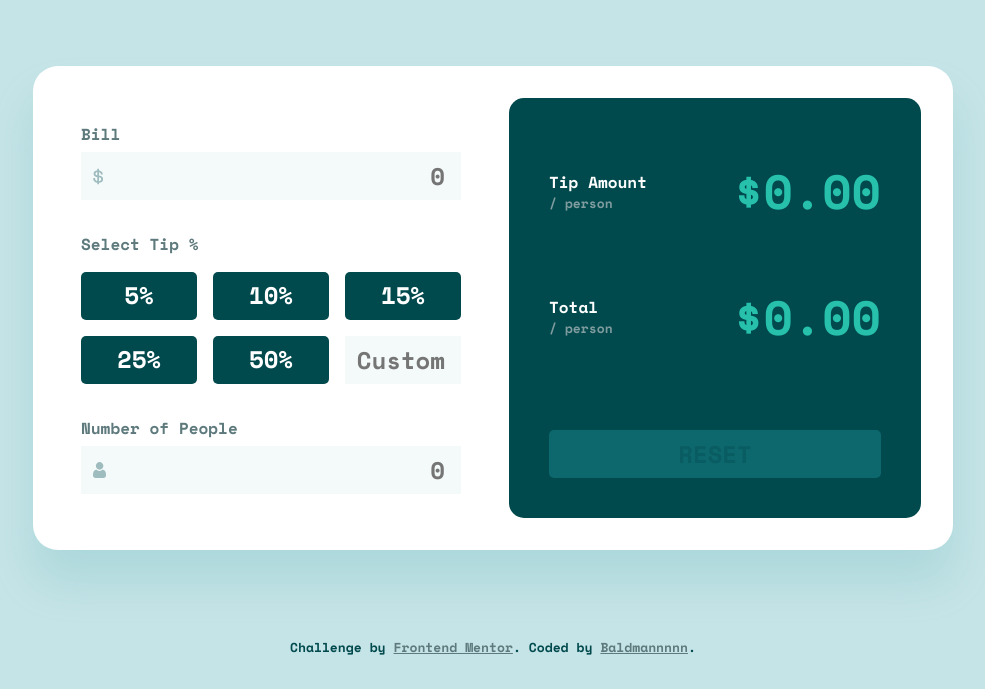
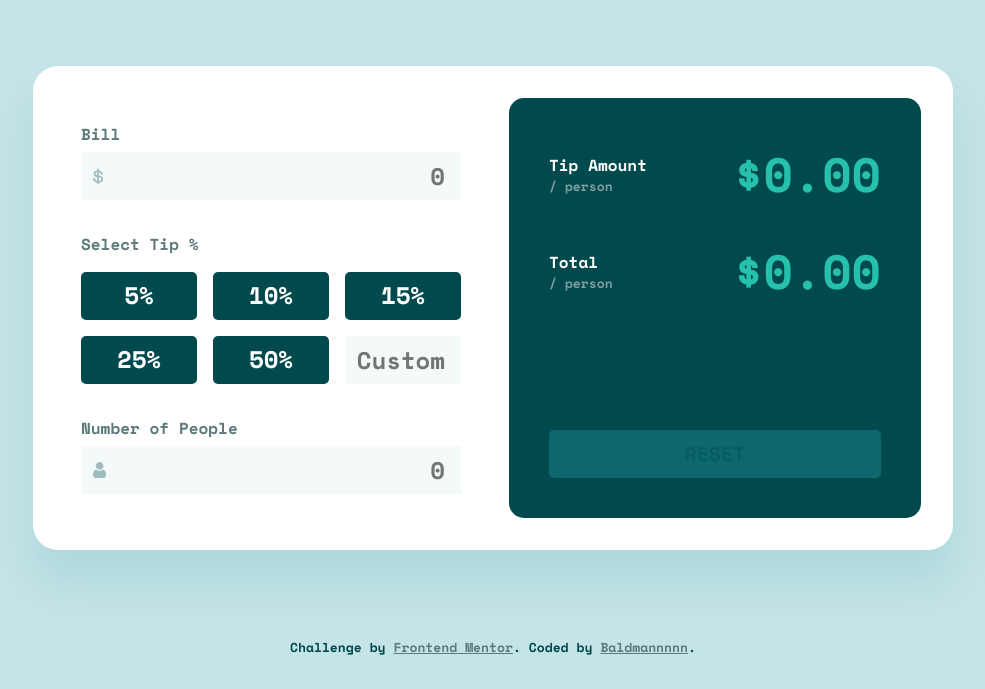
Before and after one commit to baldmannnnn/tip-calculator-app-frontend-mentor-challenge, a website built with Parcel: page src/index.html in a window 1280 px wide. Shown: the part 111-800 px from the top of the page, without its empty margins (147-1132 px from the left). Built offline with nearby package versions, Linux system fonts and the light colour scheme.

Commit message:
add screenshots

```diff
--- a/src/index.html
+++ b/src/index.html
@@ -89,19 +89,19 @@
       <div class="card bg-dark p-md bordered w-100 card-results">
         <div id="results">
           <div class="results-wrapper">
-            <div class="wrapper d-flex mb-md">
+            <div class="wrapper d-flex">
               <h1 class="text-sm text-white">
                 Tip Amount
                 <span class="text-xs text-grey d-block">/ person</span>
               </h1>
-              <p id="tip-amount" class="text-lg text-primary">$0.00</p>
+              <p id="tip-amount" class="text-primary">$0.00</p>
             </div>
 
             <div class="wrapper d-flex">
               <h2 class="text-sm text-white">
                 Total <span class="text-xs text-grey d-block">/ person</span>
               </h2>
-              <p id="total" class="text-lg text-primary">$0.00</p>
+              <p id="total" class="text-primary">$0.00</p>
             </div>
           </div>
         </div>
--- a/src/sass/components/_button.scss
+++ b/src/sass/components/_button.scss
@@ -18,7 +18,7 @@
 .btn--accent {
   border: 0;
   border-radius: 5px;
-  font-size: 24px;
+  font-size: 20px;
   text-transform: uppercase;
   width: 100%;
   line-height: 35.54px;
--- a/src/sass/layout/_layout.scss
+++ b/src/sass/layout/_layout.scss
@@ -92,6 +92,14 @@ main {
   bottom: 0;
 }
 
+.results-wrapper div:first-of-type {
+  margin-bottom: 20px;
+
+  @media screen and (min-width: 980px) {
+    margin-bottom: 25px;
+  }
+}
+
 #results {
   display: flex;
   flex-direction: column;
@@ -106,8 +114,11 @@ main {
 }
 
 .card-results {
-  padding: 24px;
+  padding: 30px 24px 24px 24px;
 
+  @media screen and (min-width: 500px) {
+    padding: 40px;
+  }
   @media screen and (min-width: 980px) {
     padding: 40px;
   }
@@ -117,10 +128,18 @@ main {
 #total {
   line-height: 1.5;
   font-size: 32px;
+  margin-bottom: 5px;
+
+  @media screen and (min-width: 500px) {
+    line-height: 1.5;
+    font-size: 48px;
+    margin-bottom: 5px;
+  }
 
   @media screen and (min-width: 980px) {
-    line-height: 2.2;
+    line-height: 1.5;
     font-size: 48px;
+    margin-bottom: 0;
   }
 }
 
```
Also changed, not shown: README.md, screenshot-desktop.png (deleted), screenshot-display-error.png (deleted), screenshot-mobile.png (deleted), screenshot-tablet.png (deleted), screenshots/desktop.png (added), screenshots/display-error.png (added), screenshots/mobile.png (added), screenshots/tablet.png (added).
